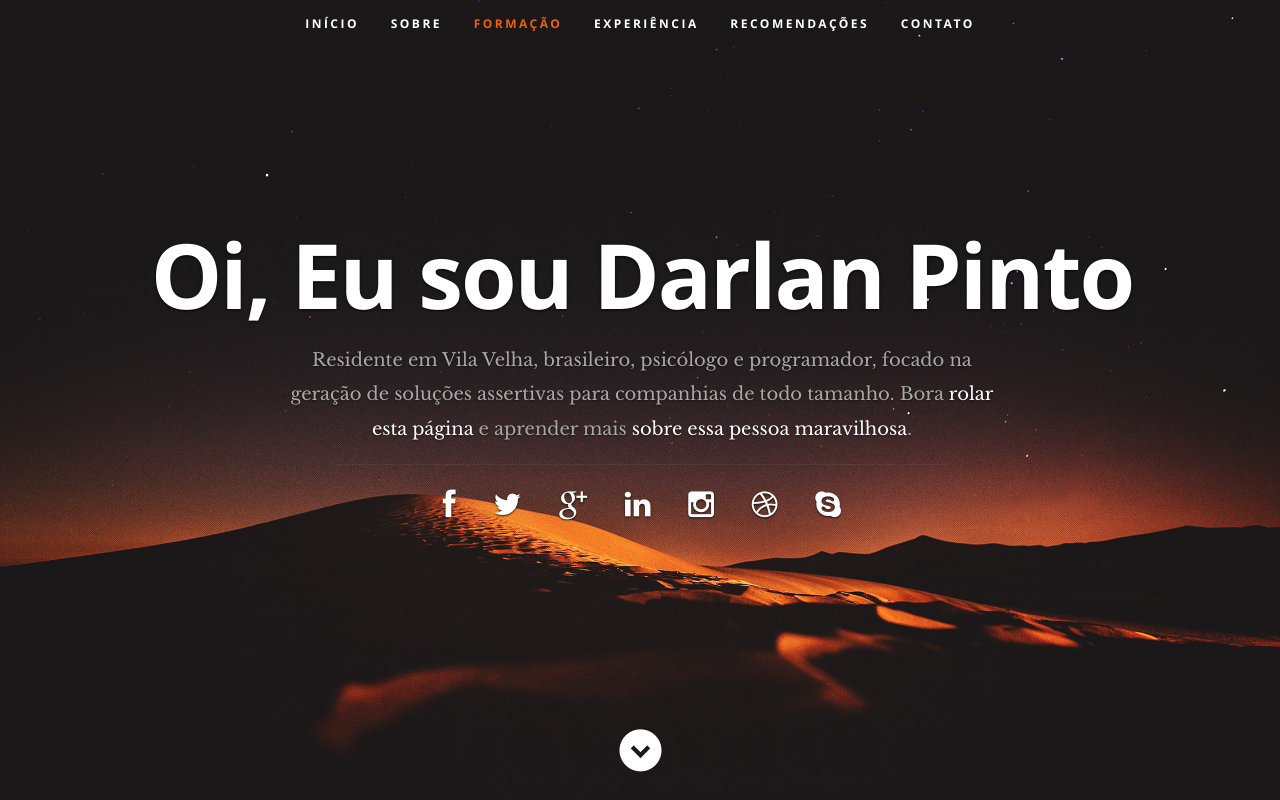
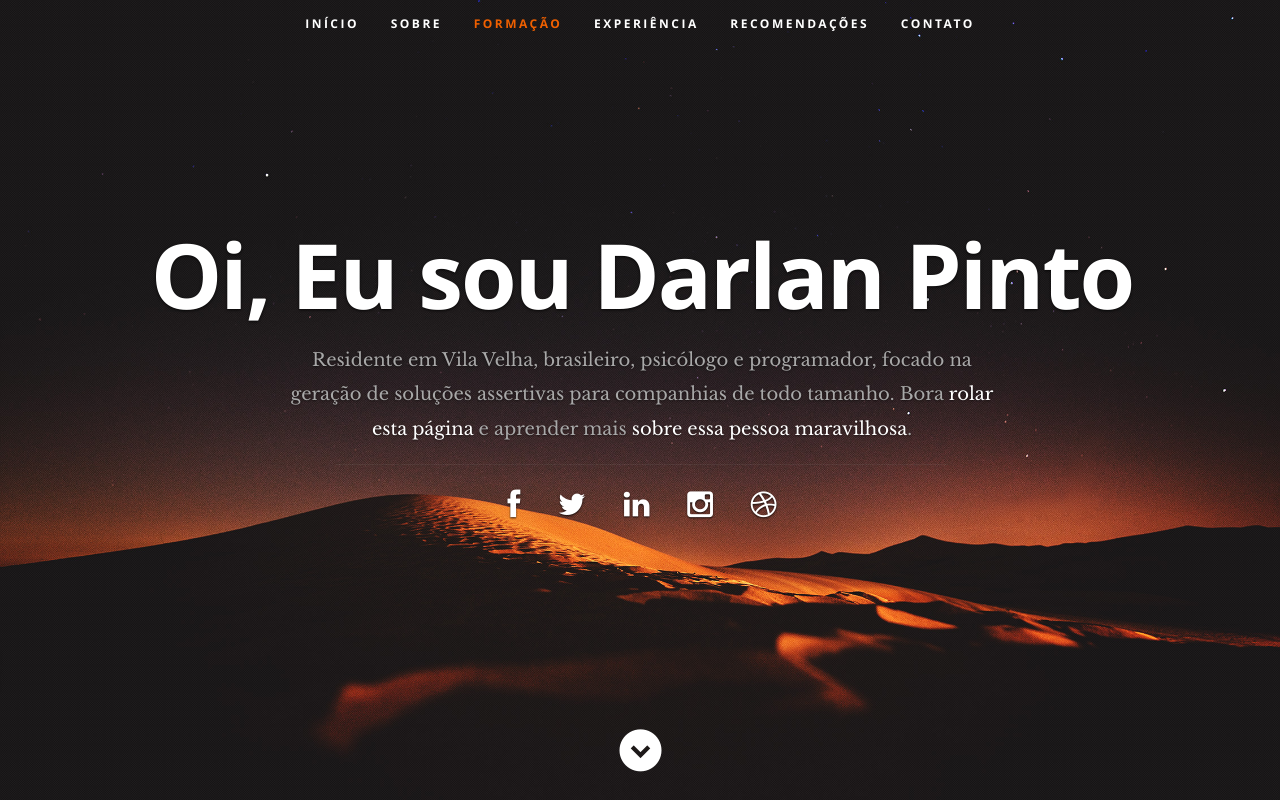
Before and after one commit to saloroso/saloroso_personal, a plain HTML site: page index.html in a window 1280 px wide. Shown: the top 800 px of the page. Drawn offline with nearby package versions, Linux system fonts and the light colour scheme.

Commit message:
Update index.html

```diff
--- a/index.html
+++ b/index.html
@@ -64,11 +64,9 @@
             <ul class="social">
                <li><a href="#"><i class="fa fa-facebook"></i></a></li>
                <li><a href="#"><i class="fa fa-twitter"></i></a></li>
-               <li><a href="#"><i class="fa fa-google-plus"></i></a></li>
                <li><a href="https://www.linkedin.com/in/darlanlorenzon/"><i class="fa fa-linkedin"></i></a></li>
                <li><a href="https://www.instagram.com/saloroso1/"><i class="fa fa-instagram"></i></a></li>
                <li><a href="#"><i class="fa fa-dribbble"></i></a></li>
-               <li><a href="#"><i class="fa fa-skype"></i></a></li>
             </ul>
          </div>
       </div>
```
